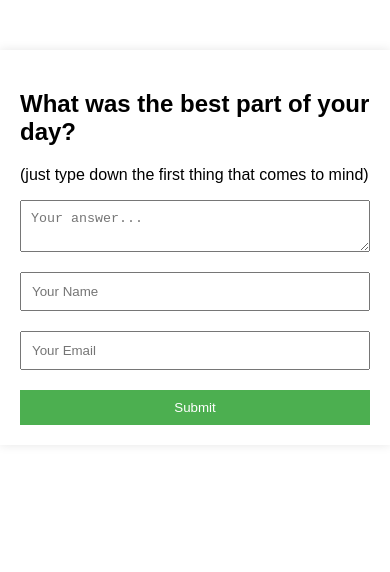
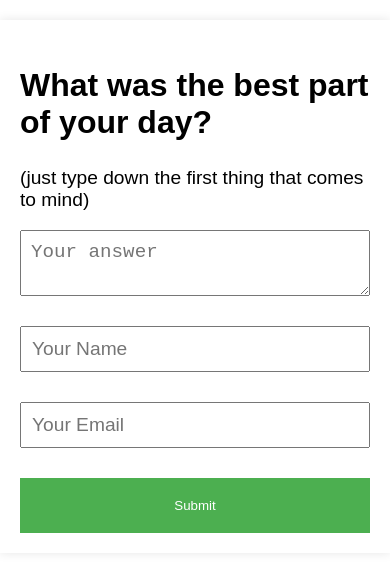
Before and after one commit to philwee/journal, a plain HTML site: page index.html in a window 390 px wide. Drawn offline with Linux system fonts and the light colour scheme.

Commit message:
mobile responsive

```diff
--- a/index.html
+++ b/index.html
@@ -8,7 +8,7 @@
 body {
     font-family: Arial, sans-serif;
     max-width: 600px;
-            margin: 50px auto;
+    margin: 20px auto;
     padding: 20px;
     box-shadow: 0 0 10px rgba(0, 0, 0, 0.1);
 }
@@ -16,7 +16,7 @@
 form {
     display: flex;
     flex-direction: column;
-            gap: 20px;
+    gap: 30px;
 }
 
 input, textarea {
@@ -26,7 +26,7 @@
 }
 
 button {
-            padding: 10px 20px;
+    padding: 20px 20px;
     background-color: #4CAF50;
     color: #fff;
     border: none;
@@ -36,6 +36,26 @@
 button:hover {
     background-color: #45a049;
 }
+
+/* Responsive adjustments */
+@media (max-width: 600px) {
+
+    input, textarea {
+    padding: 10px;
+    width: 100%;
+    box-sizing: border-box;
+    font-size: 1.2rem;
+}
+
+    h2 {
+        font-size: 2rem;
+    }
+
+    p#prompt {
+        font-size: 1.2rem;
+    }
+}
+
     </style>
 </head>
 <body>
@@ -43,7 +63,7 @@
     <p id="prompt">(just type down the first thing that comes to mind)</p>
 
     <form id="journalForm">
-        <textarea name="response" placeholder="Your answer..." required></textarea>
+        <textarea name="response" placeholder="Your answer" required></textarea>
         <input type="text" name="name" placeholder="Your Name" required>
         <input type="email" name="email" placeholder="Your Email" required>
         <button type="submit">Submit</button>
```
Also changed, not shown: jour.html (+24 -4 lines). Lines whose indentation alone changed are shown as unchanged.
